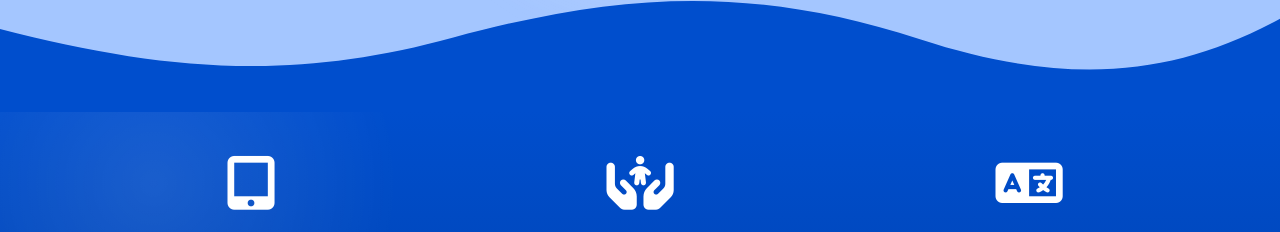
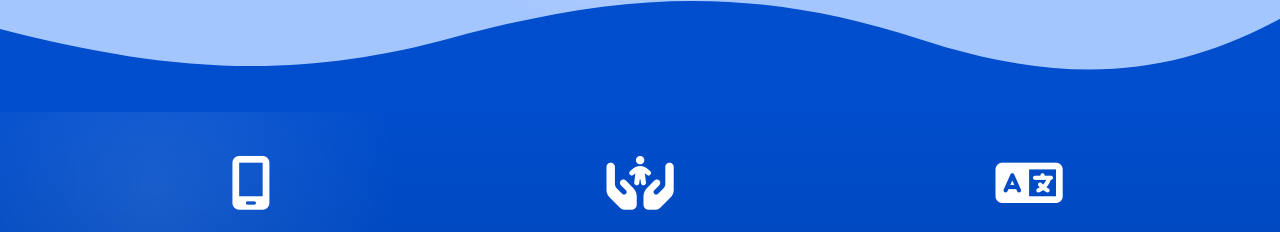
Before and after one commit to nyck013/novoPRIMEIRO-INGLES-DIVERTIDO, a plain HTML site: page index.html in a window 1280 px wide. Shown: the part 916-1148 px from the top of the page. Drawn offline with Linux system fonts and the light colour scheme.

Commit message:
Update index.html

```diff
--- a/index.html
+++ b/index.html
@@ -84,7 +84,7 @@
       <section class="stats-section purple-gradient">
         <div class="stats-grid">
           <div class="stat">
-            <i class="fa-solid fa-tablet-screen-button" aria-hidden="true"></i>
+            <i class="fa-solid fa-mobile-screen" aria-hidden="true"></i>
             <span>Menos tempo no celular com atividades impressas e educativas</span>
           </div>
           <div class="stat">
```
